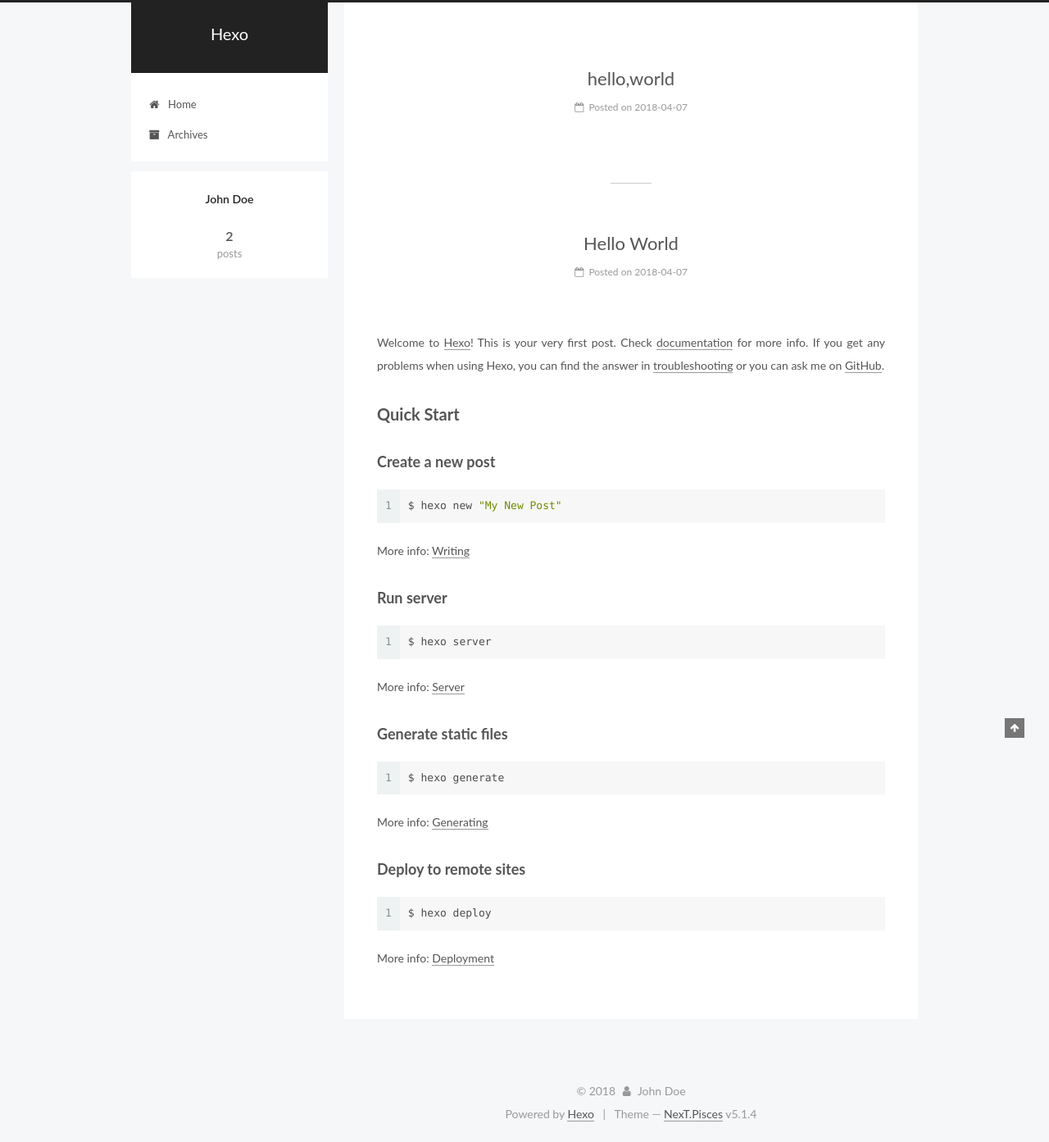
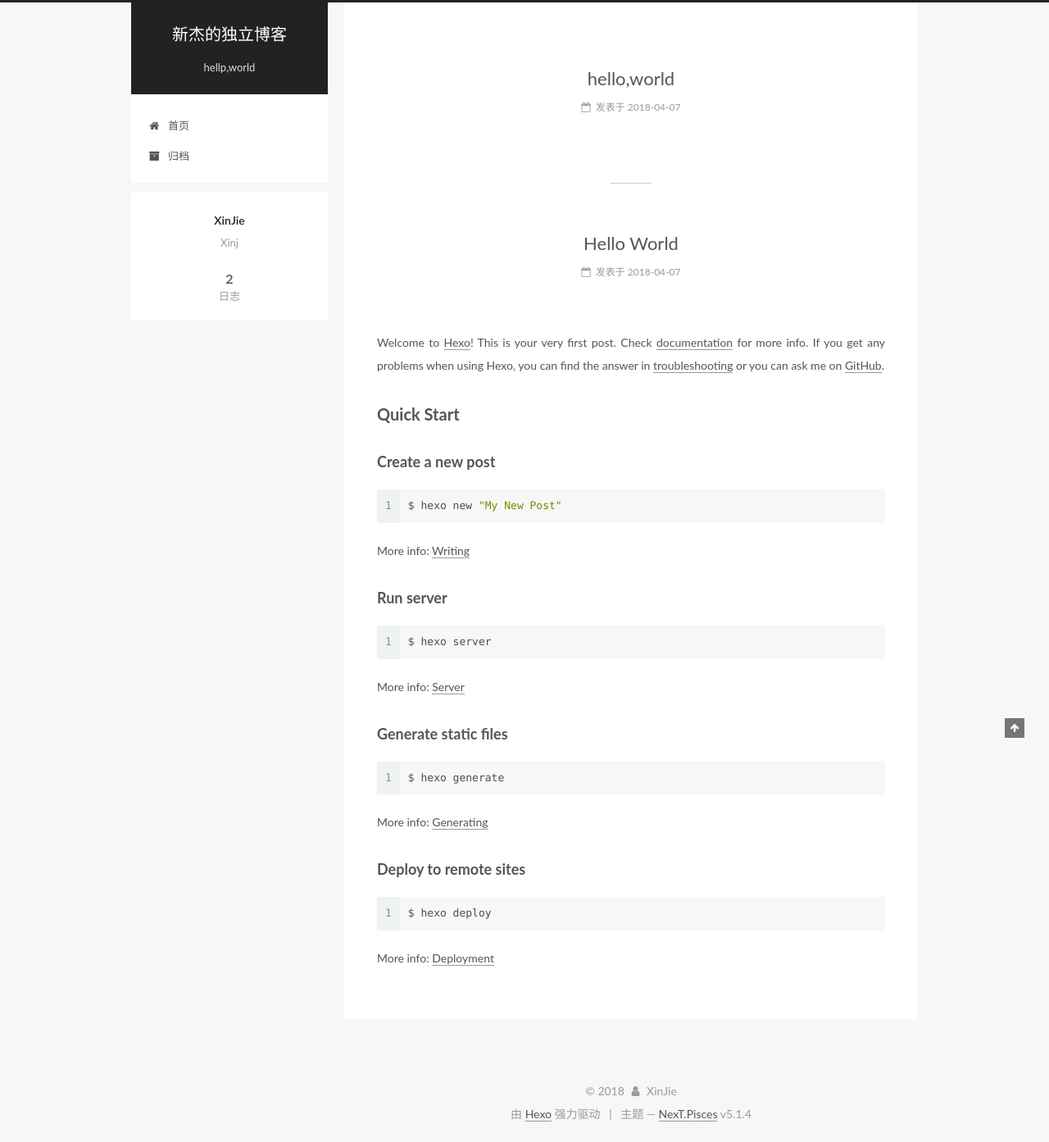
Before and after one commit to chaingo/chaingo.github.io, a plain HTML site: page index.html in a window 1280 px wide. Shown: the whole page at 82% size. Drawn offline with Linux system fonts and the light colour scheme.

Commit message:
Site updated: 2018-04-07 23:25:43

```diff
--- a/css/main.css
+++ b/css/main.css
@@ -1823,7 +1823,7 @@ pre .javascript .function {
   width: 4px;
   height: 4px;
   border-radius: 50%;
-  background: #7a30fa;
+  background: #9abf50;
 }
 .links-of-blogroll {
   font-size: 13px;
--- a/index.html
+++ b/index.html
@@ -5,7 +5,7 @@
 
 
 
-<html class="theme-next pisces use-motion" lang="">
+<html class="theme-next pisces use-motion" lang="zh-Hans">
 <head>
   <meta charset="UTF-8"/>
 <meta http-equiv="X-UA-Compatible" content="IE=edge" />
@@ -79,13 +79,17 @@
 
 
 
+<meta name="description" content="Xinj">
+<meta name="keywords" content="New">
 <meta property="og:type" content="website">
-<meta property="og:title" content="Hexo">
+<meta property="og:title" content="新杰的独立博客">
 <meta property="og:url" content="http://yoursite.com/index.html">
-<meta property="og:site_name" content="Hexo">
-<meta property="og:locale" content="default">
+<meta property="og:site_name" content="新杰的独立博客">
+<meta property="og:description" content="Xinj">
+<meta property="og:locale" content="zh-Hans">
 <meta name="twitter:card" content="summary">
-<meta name="twitter:title" content="Hexo">
+<meta name="twitter:title" content="新杰的独立博客">
+<meta name="twitter:description" content="Xinj">
 
 
 
@@ -101,7 +105,7 @@
     motion: {"enable":true,"async":false,"transition":{"post_block":"fadeIn","post_header":"slideDownIn","post_body":"slideDownIn","coll_header":"slideLeftIn","sidebar":"slideUpIn"}},
     duoshuo: {
       userId: '0',
-      author: 'Author'
+      author: '博主'
     },
     algolia: {
       applicationID: '',
@@ -121,7 +125,7 @@
 
 
 
-  <title>Hexo</title>
+  <title>新杰的独立博客</title>
 
 
 
@@ -133,7 +137,7 @@
 
 </head>
 
-<body itemscope itemtype="http://schema.org/WebPage" lang="default">
+<body itemscope itemtype="http://schema.org/WebPage" lang="zh-Hans">
 
 
 
@@ -152,12 +156,12 @@
     <div class="custom-logo-site-title">
       <a href="/"  class="brand" rel="start">
         <span class="logo-line-before"><i></i></span>
-        <span class="site-title">Hexo</span>
+        <span class="site-title">新杰的独立博客</span>
         <span class="logo-line-after"><i></i></span>
       </a>
     </div>
 
-        <p class="site-subtitle"></p>
+        <p class="site-subtitle">hellp,world</p>
 
   </div>
 
@@ -182,7 +186,7 @@
 
               <i class="menu-item-icon fa fa-fw fa-home"></i> <br />
 
-            Home
+            首页
           </a>
         </li>
 
@@ -192,7 +196,7 @@
 
               <i class="menu-item-icon fa fa-fw fa-archive"></i> <br />
 
-            Archives
+            归档
           </a>
         </li>
 
@@ -232,13 +236,13 @@
     <link itemprop="mainEntityOfPage" href="http://yoursite.com/2018/04/07/hello-world-1/">
 
     <span hidden itemprop="author" itemscope itemtype="http://schema.org/Person">
-      <meta itemprop="name" content="John Doe">
+      <meta itemprop="name" content="XinJie">
       <meta itemprop="description" content="">
       <meta itemprop="image" content="/images/avatar.gif">
     </span>
 
     <span hidden itemprop="publisher" itemscope itemtype="http://schema.org/Organization">
-      <meta itemprop="name" content="Hexo">
+      <meta itemprop="name" content="新杰的独立博客">
     </span>
 
 
@@ -258,9 +262,9 @@
                 <i class="fa fa-calendar-o"></i>
               </span>
 
-                <span class="post-meta-item-text">Posted on</span>
+                <span class="post-meta-item-text">发表于</span>
 
-              <time title="Post created" itemprop="dateCreated datePublished" datetime="2018-04-07T22:48:08+08:00">
+              <time title="创建于" itemprop="dateCreated datePublished" datetime="2018-04-07T22:48:08+08:00">
                 2018-04-07
               </time>
 
@@ -351,13 +355,13 @@
     <link itemprop="mainEntityOfPage" href="http://yoursite.com/2018/04/07/hello-world/">
 
     <span hidden itemprop="author" itemscope itemtype="http://schema.org/Person">
-      <meta itemprop="name" content="John Doe">
+      <meta itemprop="name" content="XinJie">
       <meta itemprop="description" content="">
       <meta itemprop="image" content="/images/avatar.gif">
     </span>
 
     <span hidden itemprop="publisher" itemscope itemtype="http://schema.org/Organization">
-      <meta itemprop="name" content="Hexo">
+      <meta itemprop="name" content="新杰的独立博客">
     </span>
 
 
@@ -377,9 +381,9 @@
                 <i class="fa fa-calendar-o"></i>
               </span>
 
-                <span class="post-meta-item-text">Posted on</span>
+                <span class="post-meta-item-text">发表于</span>
 
-              <time title="Post created" itemprop="dateCreated datePublished" datetime="2018-04-07T22:44:21+08:00">
+              <time title="创建于" itemprop="dateCreated datePublished" datetime="2018-04-07T22:44:21+08:00">
                 2018-04-07
               </time>
 
@@ -498,8 +502,8 @@
         <div class="site-overview">
           <div class="site-author motion-element" itemprop="author" itemscope itemtype="http://schema.org/Person">
 
-              <p class="site-author-name" itemprop="name">John Doe</p>
-              <p class="site-description motion-element" itemprop="description"></p>
+              <p class="site-author-name" itemprop="name">XinJie</p>
+              <p class="site-description motion-element" itemprop="description">Xinj</p>
           </div>
 
           <nav class="site-state motion-element">
@@ -510,7 +514,7 @@
                 <a href="/archives/">
 
                   <span class="site-state-item-count">2</span>
-                  <span class="site-state-item-name">posts</span>
+                  <span class="site-state-item-name">日志</span>
                 </a>
               </div>
 
@@ -554,13 +558,13 @@
   <span class="with-love">
     <i class="fa fa-user"></i>
   </span>
-  <span class="author" itemprop="copyrightHolder">John Doe</span>
+  <span class="author" itemprop="copyrightHolder">XinJie</span>
 
 
 </div>
 
 
-  <div class="powered-by">Powered by <a class="theme-link" target="_blank" href="https://hexo.io">Hexo</a></div>
+  <div class="powered-by">由 <a class="theme-link" target="_blank" href="https://hexo.io">Hexo</a> 强力驱动</div>
 
 
 
@@ -568,7 +572,7 @@
 
 
 
-  <div class="theme-info">Theme &mdash; <a class="theme-link" target="_blank" href="https://github.com/iissnan/hexo-theme-next">NexT.Pisces</a> v5.1.4</div>
+  <div class="theme-info">主题 &mdash; <a class="theme-link" target="_blank" href="https://github.com/iissnan/hexo-theme-next">NexT.Pisces</a> v5.1.4</div>
 
 
 
```
Also changed, not shown: 2018/04/07/hello-world-1/index.html (+24 -20 lines), 2018/04/07/hello-world/index.html (+23 -22 lines), archives/2018/04/index.html (+23 -19 lines), archives/2018/index.html (+23 -19 lines), archives/index.html (+23 -19 lines).
